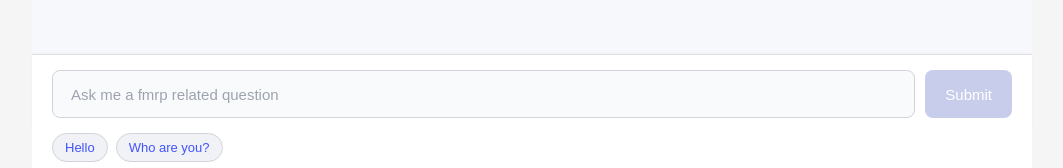
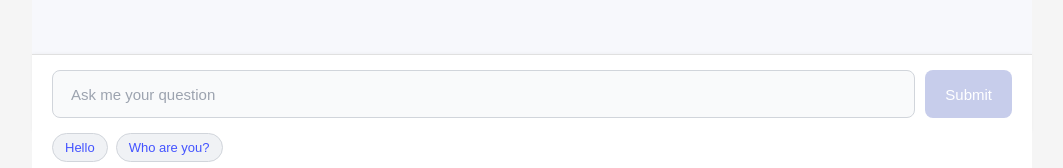
Before and after one commit to see311/llm_fe, a React (Create React App) app: page / in a window 1280 px wide. Shown: the part 628-796 px from the top of the page, without its empty margins (108-1171 px from the left). Built offline with nearby package versions, Linux system fonts and the light colour scheme; the HTML template or start-up script is replaced by a standard one.

Commit message:
Update ChatInput.js

```diff
--- a/src/components/ChatInput.js
+++ b/src/components/ChatInput.js
@@ -135,7 +135,7 @@ const ChatInput = ({ onSendMessage, isLoading, onStopGeneration }) => {
       <InputContainer as="form" onSubmit={handleSubmit}>
         <StyledInput
           type="text"
-          placeholder="Ask me a fmrp related question"
+          placeholder="Ask me your question"
           value={message}
           onChange={(e) => setMessage(e.target.value)}
           disabled={isLoading}
```
